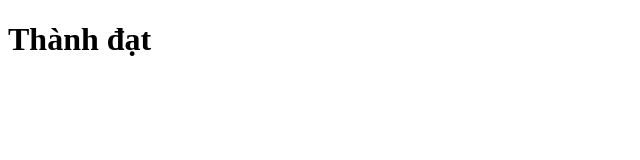
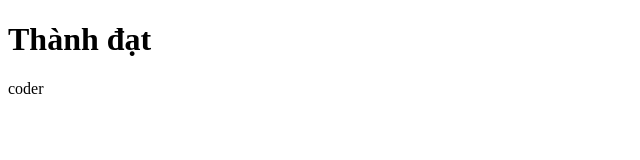
Before and after one commit to Dat240906/new, a plain HTML site: page index.html in a window 1280 px wide. Shown: the full height of the page, 0-640 px from the left. Drawn offline with Linux system fonts and the light colour scheme.

Commit message:
add tag p

```diff
--- a/index.html
+++ b/index.html
@@ -7,5 +7,6 @@
 </head>
 <body>
     <h1>Thành đạt</h1>
+    <p>coder</p>
 </body>
 </html>
```
